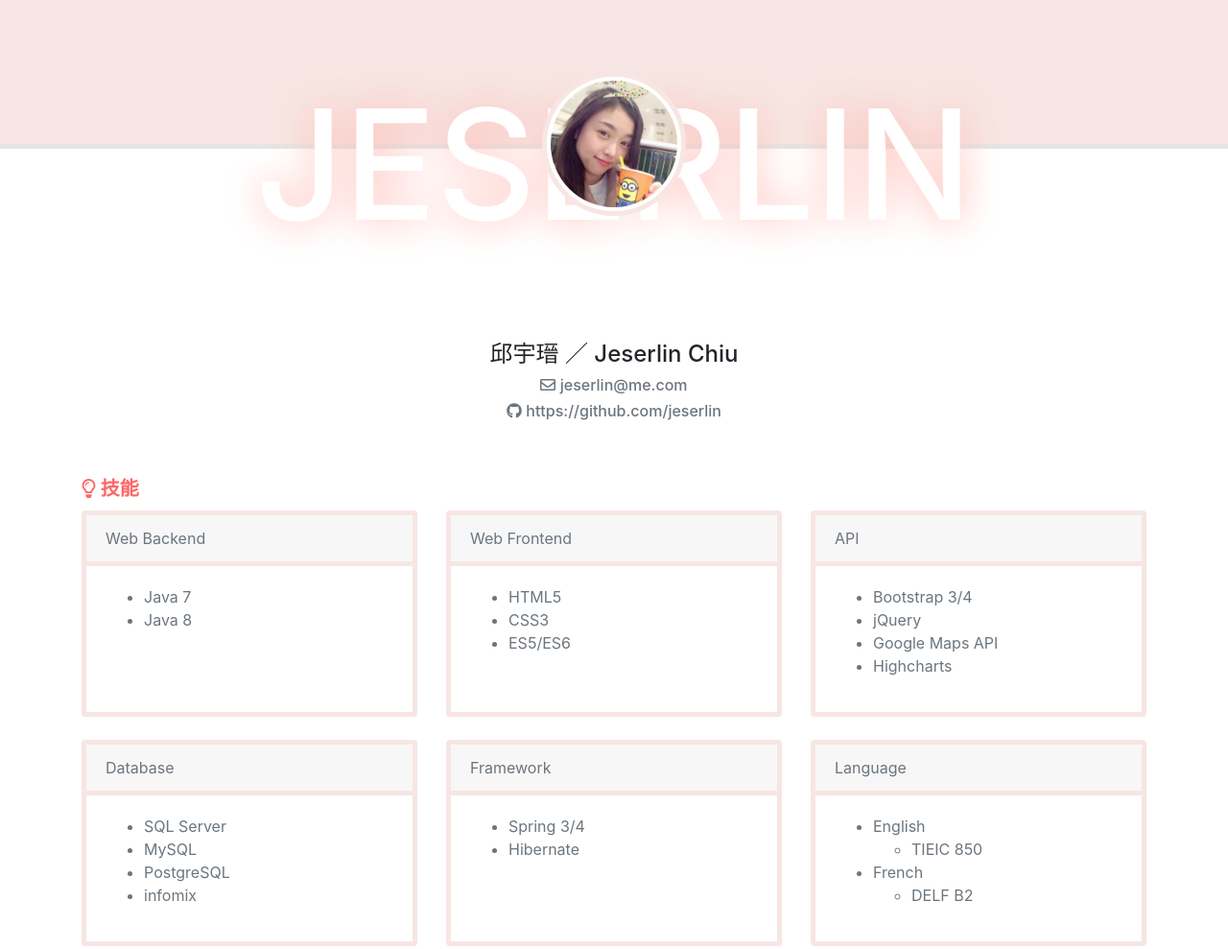
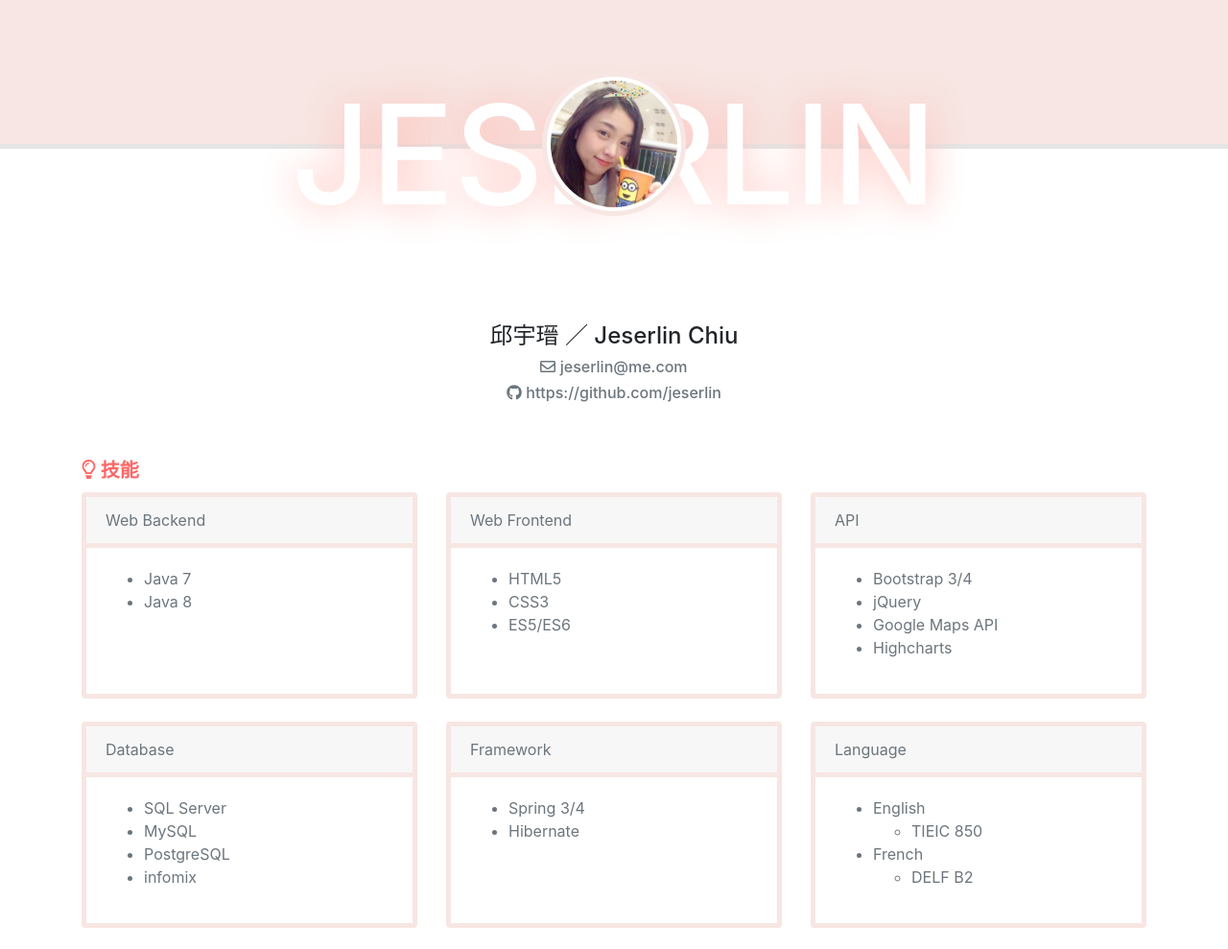
Before and after one commit to jeserlin/jeserlin.github.io, a plain HTML site: page resume.html in a window 1280 px wide. Shown: the top 989 px of the page at 96% size. Drawn offline with Linux system fonts and the light colour scheme.

Commit message:
Update
1. update resumé page

```diff
--- a/home/css/home.css
+++ b/home/css/home.css
@@ -1,12 +1,23 @@
-@media (min-width: 576px) {
-    .card-columns {
-        column-count: 1;
+@media (max-width: 576px) {
+    .embiggen {
+      font-size: 500%;
+      color: white;
+      position:relative;
+      top: -50px;
+      text-shadow: 0 0 40px #ffbab3;
     }
 }
 
 @media (min-width: 768px) {
     .card-columns {
         column-count: 2;
+    }
+    .embiggen {
+      font-size: 900%;
+      color: white;
+      position:relative;
+      top: -80px;
+      text-shadow: 0 0 40px #ffbab3;
     }
 }
 
@@ -20,14 +31,6 @@
     .card-columns {
         column-count: 3;
     }
-}
-
-.embiggen {
-  color: white;
-  position:relative;
-  top: -80px;
-  font-size: 4em;
-  text-shadow: 0 0 40px #ffbab3;
 }
 
 .bg-darkGray {
--- a/resume.html
+++ b/resume.html
@@ -13,8 +13,8 @@
 	<div class="bg-dustyPink text-white border-bottom-5-grey">
 		<img class="img-thumbnail-dustyPink rounded-circle mx-auto d-block" src="home/img/myPic.jpg" width="150px;" style="position:relative;top:75px;z-index:2">
 	</div>
-	<h1 class="text-center" style="z-index:1">
-		<span class="embiggen">JESERLIN</span>
+	<h1 class="text-center embiggen" style="z-index:1">
+		JESERLIN
 	</h1>
 	<div class="text-center">
 		<h4>邱宇瑨 ／ Jeserlin Chiu</h4>
```
